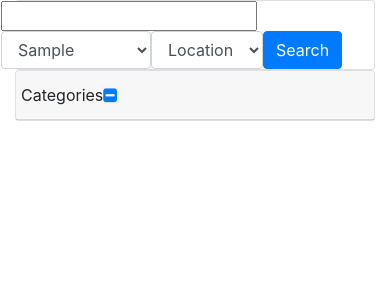
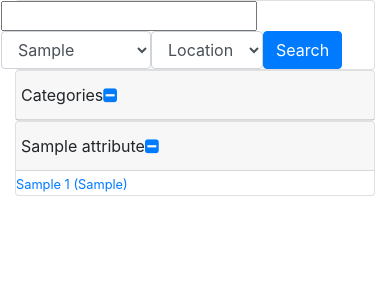
Before and after one commit to dekanayake/sell_or_exhange, a Django app: template product/templates/product/product_search.html in a window 390 px wide. Shown: the top 300 px of the page. Run offline with Django 3.2, Linux system fonts and the light colour scheme; the template is opened without the code that fills it: most values are stand-ins (such as "Sample title", 1, 10 or a date in 2020); form fields are guessed from the names that the template uses; some libraries are stand-ins or nearby versions.

Commit message:
Implemented the general facet views and other variant facet views

```diff
--- a/product/templates/product/product_search.html
+++ b/product/templates/product/product_search.html
@@ -92,7 +92,12 @@
                   </div>
                   {% endif %}
             </div>
-
+            {% if condition_facet_fields %}
+                {% include "product/product_search/facet.html" with facet_name="condition" facet_display_name="Condition" facet_fields=condition_facet_fields selected_facet=condition_facet_selected_facet selected_facet_url=condition_facet_selected_facet_url facet_hide=condition_facet_hide facet_expand_url=condition_facet_expand_url %}
+            {% endif %}
+            {% if brand_facet_fields %}
+                {% include "product/product_search/facet.html" with facet_name="brand" facet_display_name="Brand" facet_fields=brand_facet_fields selected_facet=brand_facet_selected_facet selected_facet_url=brand_facet_selected_facet_url facet_hide=brand_facet_hide facet_expand_url=brand_facet_expand_url %}
+            {% endif %}
             {% include "product/product_search/variant_list.html"  %}
         </div>
     </div>
--- /dev/null
+++ b/product/templates/product/product_search/variant_facet.html
@@ -0,0 +1,61 @@
+{% load common_tags %}
+
+<div class="card ">
+    <div class="card-header" role="tab" id="debtorHeader">
+        <div class="row">
+            <div class="col-xs-8">
+                <h7 class="card-title">
+                    {{ attribute.name }}
+                </h7>
+                {% if  attribute.pk in variant_facet_hidden_facets_dict.keys %}
+                <div class="card-subtitle text-muted">
+                    {% if attribute.pk in variants_facets_selected_variant_names.keys %}
+                     {% with selected_variant=variants_facets_selected_variant_names|get_item:attribute.pk %}
+                        <small>{{selected_variant.1}}</small>
+                     {% endwith %}
+                    {% endif %}
+                </div>
+                {% endif %}
+
+            </div>
+            <div class="col-xs-4">
+                <a class="pull-right" href="
+                               {%if not attribute.pk in variant_facet_hidden_facets_dict.keys%}
+                                    {{ request.get_full_path }}&amp;variant_facet_{{attribute.pk}}_hide=Y
+                               {% else %}
+                                      {{ variant_facet_hidden_facets_dict|get_item:attribute.pk }}
+                               {% endif %}
+                               ">
+                    {% if  attribute.pk in variant_facet_hidden_facets_dict.keys %}
+                    <i class="fa fa-plus-square" aria-hidden="true"></i>
+                    {% else %}
+                    <i class="fa fa-minus-square" aria-hidden="true"></i>
+                    {% endif %}
+
+                </a>
+            </div>
+        </div>
+
+    </div>
+
+    {% if not attribute.pk in variant_facet_hidden_facets_dict.keys %}
+    <div class="card-block facets" >
+        <ul>
+            {% for selectValueFacet in select_value_facet_list %}
+            <li>
+                {% if selectValueFacet.0 in variants_facets_selected_variants%}
+                <a href="{{ variants_facets_selected_variants_url_dict|get_item:selectValueFacet.0 }}" class="selected-facet">
+                     <small>{{selectValueFacet.1.name}} ({{selectValueFacet.2}})</small>
+                </a>
+                {% else%}
+                <a href="{{request.get_full_path}}&amp;selected_facets=variants_exact:{{selectValueFacet.0|urlencode}}" >
+                     <small>{{selectValueFacet.1.name}} ({{selectValueFacet.2}})</small>
+                </a>
+                {% endif%}
+            </li>
+            {% endfor %}
+        </ul>
+    </div>
+    {% endif %}
+
+</div>
--- a/product/templates/product/product_search/variant_list.html
+++ b/product/templates/product/product_search/variant_list.html
@@ -4,5 +4,8 @@
 
     {% if attribute.searchByOr %}
         {% include "product/product_search/or_variant_facet.html" with attribute=attribute select_value_facet_list=variants_facets_list  %}
-    {%  endif %}
+    {%  else %}
+        {% include "product/product_search/variant_facet.html" with attribute=attribute select_value_facet_list=variants_facets_list  %}
+    {% endif %}
+
 {% endfor %}
```
Also changed, not shown: product/templates/product/product_search/facet.html (added, +59 -0 lines), product/view/product_search_view.py (+45 -4 lines).
